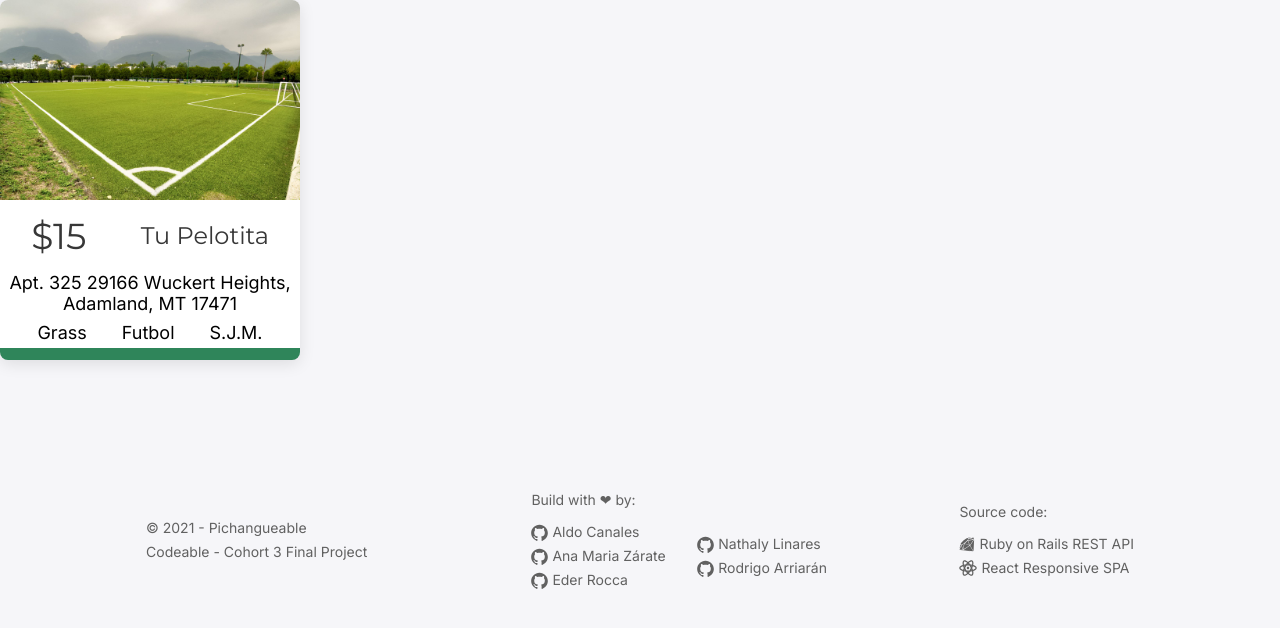
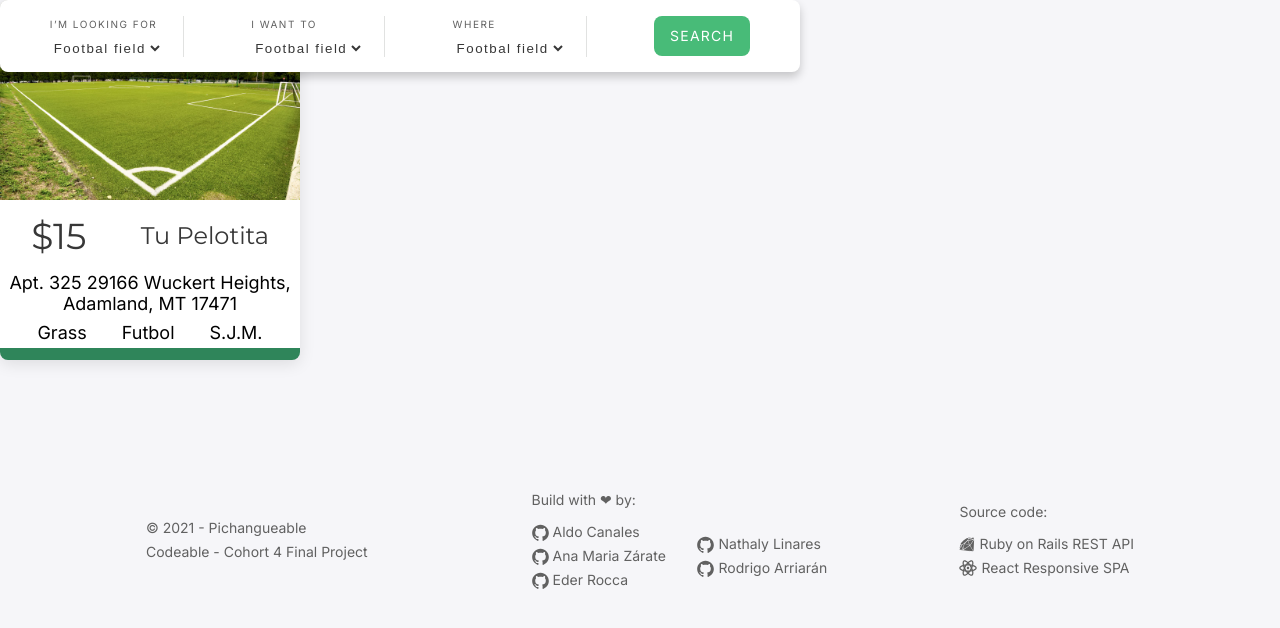
Before and after one commit to rdrg0/pichangeable-react, a React (Create React App) app: page / in a window 1280 px wide. Shown: the top 628 px of the page. Built offline with nearby package versions, Linux system fonts and the light colour scheme.

Commit message:
Add search component and styles

```diff
--- a/src/App.js
+++ b/src/App.js
@@ -1,11 +1,13 @@
 import { Global, css } from "@emotion/react";
 import { Footer } from "./component/Footer";
 import Card from "./component/Card";
+import { Search } from "./component/Search";
 
 const globalCSS = css`
   @import url('https://fonts.googleapis.com/css2?family=Inter&family=Montserrat&display=swap');
 
   :root {
+    --white: #FFFFFF;
     --dark-green: #2F855A;
     --light-green: #48BB78;
     --green: #68D391;
@@ -33,6 +35,7 @@ function App() {
   return (
     <>
       <Global styles={globalCSS} />
+      <Search/>
       <Card />
       <Footer />
 
--- a/src/component/Card.js
+++ b/src/component/Card.js
@@ -1,7 +1,7 @@
 import styled from "@emotion/styled";
 /** @jsxImportSource @emotion/react */
 import cancha  from "./UI/cancha8.jpg"
-import { FontHeaderLabel, FontSizeBig,  FontSizeMedium, FontSizeSmall} from "./UI/Typography";
+import {  FontSizeBig,  FontSizeMedium } from "./UI/Typography";
 
 const Card = styled.li`
     padding: unset;
--- a/src/component/Footer.js
+++ b/src/component/Footer.js
@@ -10,7 +10,7 @@ export const Footer = () => {
 
           <DivFooter>
             <FontHeaderLabel>© 2021 - Pichangueable</FontHeaderLabel>
-            <FontHeaderLabel>Codeable - Cohort 3 Final Project</FontHeaderLabel>
+            <FontHeaderLabel>Codeable - Cohort 4 Final Project</FontHeaderLabel>
           </DivFooter>
 
           <DivFooter>
--- a/src/component/Search.js
+++ b/src/component/Search.js
@@ -0,0 +1,66 @@
+import { FontSizeSmall } from "./UI/Typography";
+import styled from "@emotion/styled";
+import { ButtonGreen } from "./UI/Buttons";
+
+export const Search = () => {
+  return (
+    <SearchContainer>
+      <SearchDiv>
+        <FontSizeSmall style={{letterSpacing: '1.5px', textAlign: 'left'}}>I’M LOOKING FOR</FontSizeSmall>
+        <InputSelect>
+          <option value="value1">Value 1</option>
+          <option value="value2" selected>Footbal field</option>
+          <option value="value3">Value 3</option>
+        </InputSelect>
+      </SearchDiv>
+      <SearchDiv>
+        <FontSizeSmall style={{letterSpacing: '1.5px', textAlign: 'left'}}>I WANT TO</FontSizeSmall>
+        <InputSelect>
+          <option value="value1">Value 1</option>
+          <option value="value2" selected>Footbal field</option>
+          <option value="value3">Value 3</option>
+        </InputSelect>
+      </SearchDiv>
+      <SearchDiv>
+        <FontSizeSmall style={{letterSpacing: '1.5px', textAlign: 'left'}}>WHERE</FontSizeSmall>
+        <InputSelect>
+          <option value="value1">Value 1</option>
+          <option value="value2" selected>Footbal field</option>
+          <option value="value3">Value 3</option>
+        </InputSelect>
+      </SearchDiv>
+      <ButtonGreen style={{fontSize:'14px'}}>SEARCH</ButtonGreen>
+    </SearchContainer>
+  )
+}
+
+const SearchContainer = styled.div`
+  display: flex;
+  flex-direction: row;
+  align-items: center;
+  justify-content: space-around;
+  padding: 8px 16px;
+  position: absolute;
+  width: 800px;
+  height: 72px;
+  background: var(--white);
+  box-shadow: 0px 5px 10px rgba(0, 0, 0, 0.2);
+  border-radius: 8px;
+`;
+
+const SearchDiv = styled.div`
+  display: flex;
+  flex-direction: column;
+  padding-right: 20px;
+  border-right: solid 1px #E1E2E1;
+`;
+
+const InputSelect = styled.select`
+  display: flex;
+  flex-direction: column;
+  background-color: transparent;
+  border: none;
+  color: var(--dark-gray);
+  letter-spacing: 1.5px;
+  margin-top: 8px;
+`;
```
